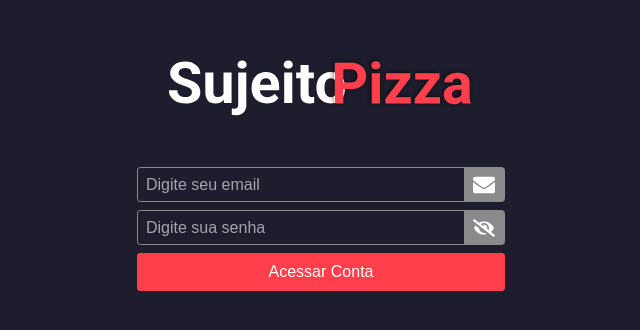
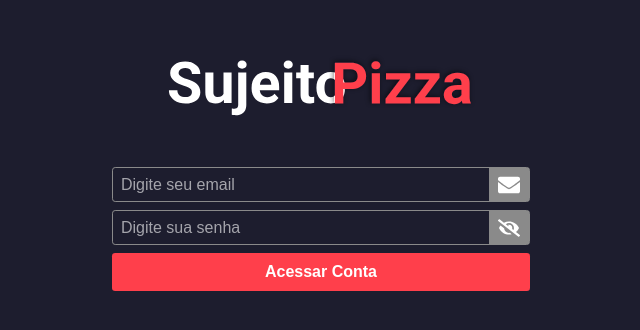
Before and after one commit to dev-ribeirojr/sujeitoPizza-frontend, a Next.js app: page / in a window 1280 px wide. Shown: the part 222-552 px from the top of the page, without its empty margins (319-959 px from the left). Built offline with nearby package versions, Linux system fonts and the light colour scheme.

Commit message:
feat: Adicionando mais atributos no Button, alterando e adicionando icone.

```diff
--- a/src/app/modules/formLogin/index.tsx
+++ b/src/app/modules/formLogin/index.tsx
@@ -57,6 +57,8 @@ export function FormLogin() {
       <Button
         type="submit"
         loading={loading}
+        color="#FFF"
+        background="#ff3f4b"
       >
         Acessar Conta
       </Button>
--- a/src/app/register/modules/newUser/index.tsx
+++ b/src/app/register/modules/newUser/index.tsx
@@ -72,6 +72,8 @@ export default function NewUser() {
         <Button
           type="submit"
           loading={loading}
+          background='#3fffa3'
+          color='#101026'
         >
           Cadastrar
         </Button>
--- a/src/components/ui/button/Button.tsx
+++ b/src/components/ui/button/Button.tsx
@@ -5,12 +5,18 @@ import { icons } from '@/config/icons';
 interface ButtonProps extends ButtonHTMLAttributes<HTMLButtonElement> {
   loading?: boolean,
   children: ReactNode
+  background: '#3fffa3' | '#ff3f4b',
+  color: "#FFF" | "#101026"
 }
 
-export function Button({ children, loading, ...rest }: ButtonProps) {
+export function Button({ children, loading, color, background, ...rest }: ButtonProps) {
   return (
     <button
       className={styles.button}
+      style={{
+        background: background,
+        color: color,
+      }}
       disabled={loading}
       {...rest}
     >
--- a/src/components/ui/button/button.module.scss
+++ b/src/components/ui/button/button.module.scss
@@ -1,9 +1,7 @@
 .button {
   width: 100%;
   height: 38px;
-  background-color: var(--red-900);
   padding: 0.4rem;
-  color: var(--white);
   border-radius: 0.2rem;
 
   display: flex;
@@ -12,6 +10,7 @@
   gap: 1rem;
 
   transition: filter 0.2s;
+  font-weight: 600;
 
   &[disabled] {
     cursor: not-allowed;
--- a/src/components/ui/form/form.module.scss
+++ b/src/components/ui/form/form.module.scss
@@ -5,5 +5,5 @@
   padding: 1rem;
 
   width: 100%;
-  max-width: 400px;
+  max-width: 450px;
 }
--- a/src/config/icons/index.tsx
+++ b/src/config/icons/index.tsx
@@ -10,7 +10,7 @@ import {
 } from "react-icons/fa";
 import { MdLogout, MdAssignmentAdd } from 'react-icons/md';
 import { PiSignInBold } from 'react-icons/pi';
-import { BiSolidAddToQueue } from 'react-icons/bi';
+import { BiSolidAddToQueue, BiSolidCategoryAlt } from 'react-icons/bi';
 
 export const icons = {
   email: <FaEnvelope />,
@@ -24,5 +24,6 @@ export const icons = {
   catalog: <FaBookOpen />,
   box: <FaBoxOpen />,
   addCategory: <MdAssignmentAdd />,
-  add: <BiSolidAddToQueue />
+  add: <BiSolidAddToQueue />,
+  category: <BiSolidCategoryAlt />
 }
```
